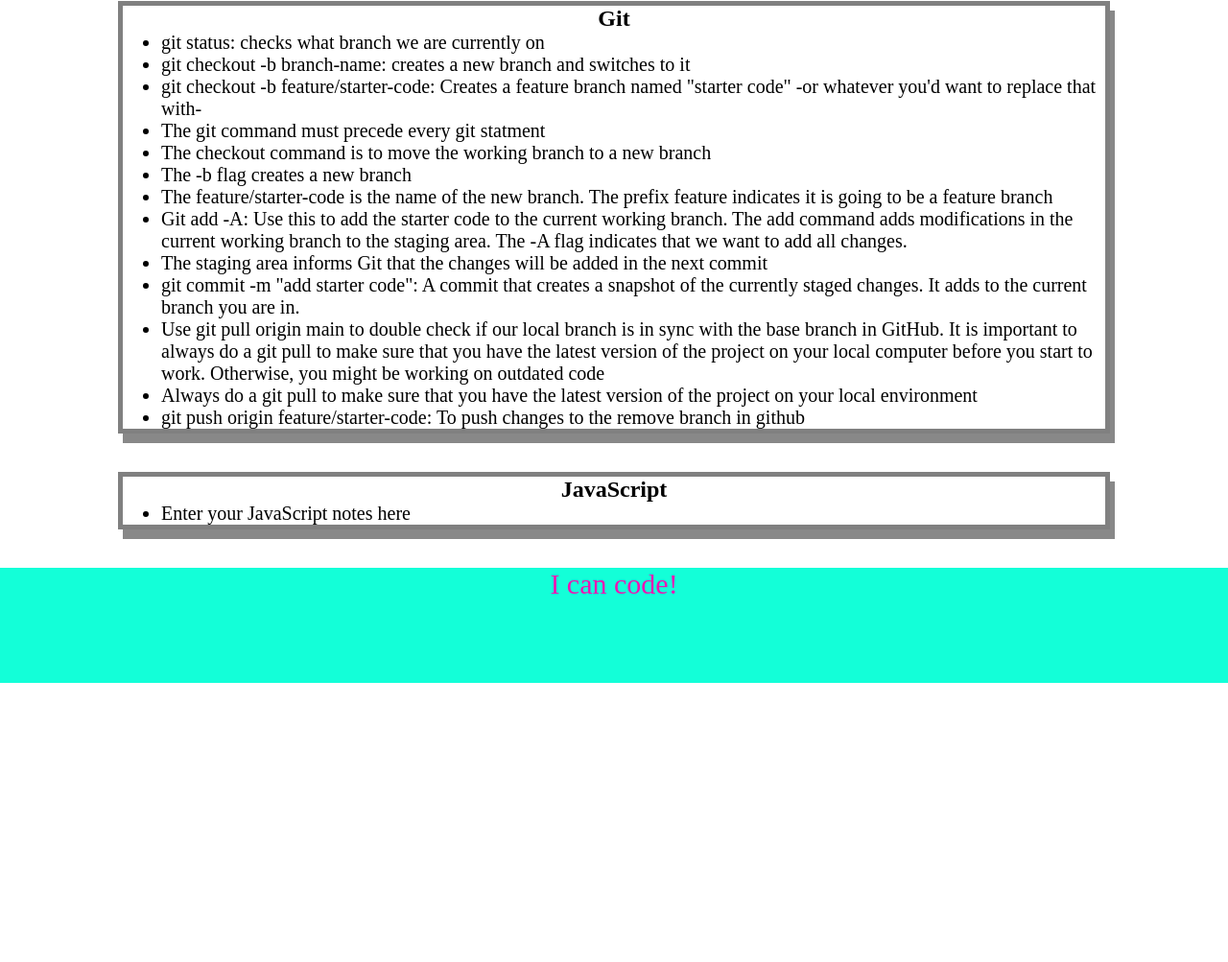
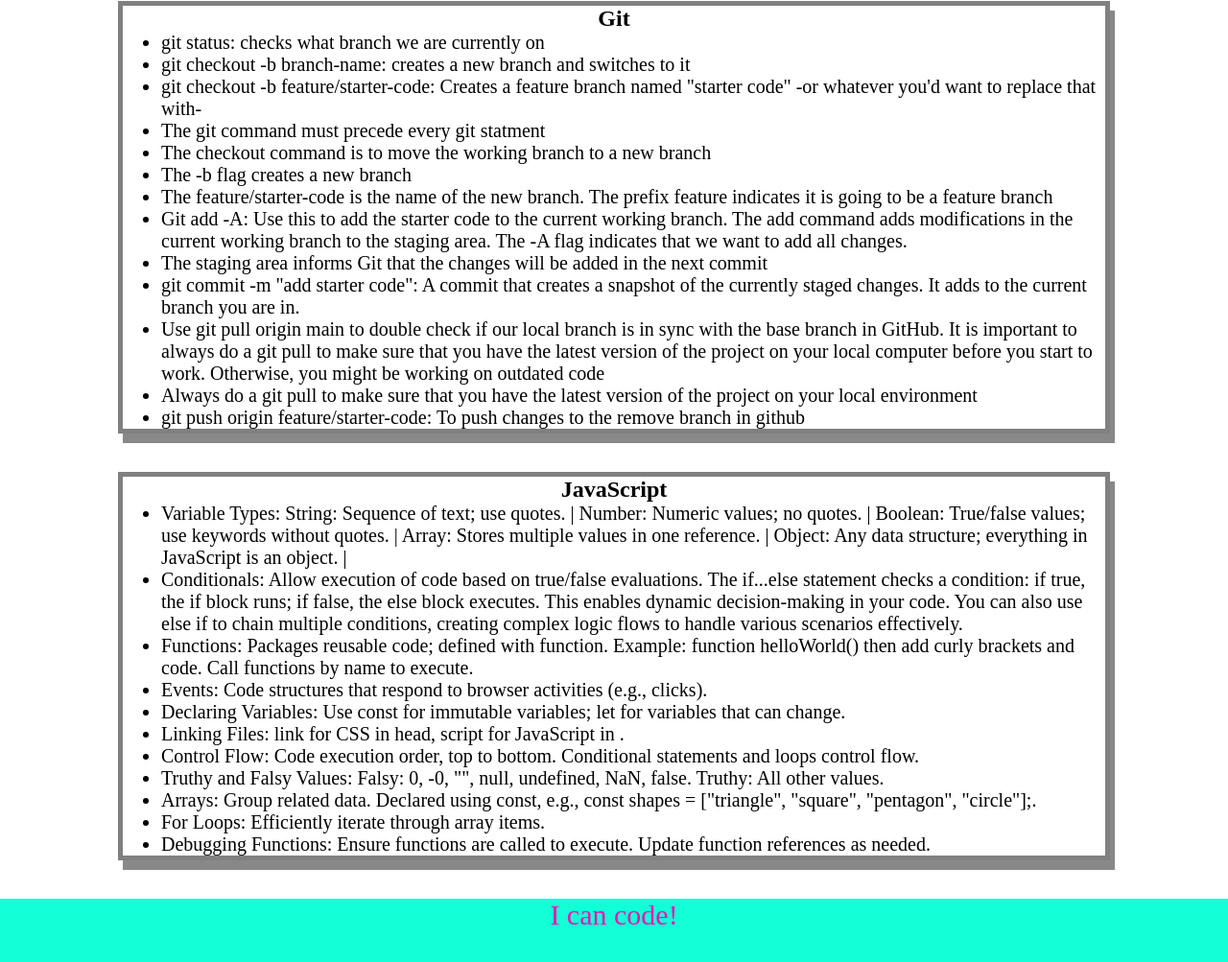
Before and after one commit to observingkas/prework-study-guide, a plain HTML site: page index.html in a window 1280 px wide. Shown: the part 1716-2719 px from the top of the page at 96% size. Before the commit the page ends 2428 px from the top, so only its background shows below. Drawn offline with Linux system fonts and the light colour scheme.

Commit message:
complete index file with html, css and java added

```diff
--- a/assets/script.js
+++ b/assets/script.js
@@ -1,18 +1,42 @@
 const topics = ['HTML', 'CSS', 'Git', 'JavaScript'];
+const randomTopic = topics[Math.floor(Math.random() * topics.length)]
+
+function listTopics() {
+
     for (let x = 0; x < topics.length; x++) {
+
       console.log(topics[x]);
+
+    }
 }
 
-/*
-if (topic === 'HTML') {
+   function selectTopic() {
+
+if (randomTopic === 'HTML') {
+
   console.log("Let's study HTML!");
-} else if (topic === 'CSS') {
+
+} else if (randomTopic === 'CSS') {
+
   console.log("Let's study CSS!");
-} else if (topic === 'Git') {
+
+} else if (randomTopic === 'Git') {
+
   console.log("Let's study Git!");
-} else if (topic === 'JavaScript') {
+
+} else if (randomTopic === 'JavaScript') {
+
   console.log("Let's study JavaScript!");
+
 } else {
+
   console.log('Please try again!');
+
 }
-*/
+
+   }
+
+   console.log('Here are the topics we learned through Prework:');
+   listTopics();
+   console.log('Which topic should we study first?');
+   selectTopic();
--- a/index.html
+++ b/index.html
@@ -107,7 +107,26 @@
     <section class="card" id="javascript-section">
     <h2>JavaScript</h2>
     <ul>
-      <li>Enter your JavaScript notes here</li>
+      <li>Variable Types: String: Sequence of text; use quotes. | Number: Numeric values; no quotes. | Boolean: True/false values; use keywords without quotes. | Array: Stores multiple values in one reference.
+        | Object: Any data structure; everything in JavaScript is an object. |
+      </li>
+      <li>Conditionals: Allow execution of code based on true/false evaluations. The if...else statement checks a condition: if true, the if block runs; if false, the else block executes. This enables dynamic decision-making in your code. You can also use else if to chain multiple conditions, creating complex logic flows to handle various scenarios effectively.
+      </li>
+      <li>Functions: Packages reusable code; defined with function.
+        Example: function helloWorld() then add curly brackets and code. Call functions by name to execute.
+        </li>
+<li>Events: Code structures that respond to browser activities (e.g., clicks).
+</li>
+<li>Declaring Variables: Use const for immutable variables; let for variables that can change.
+</li>
+<li>Linking Files: link for CSS in head, script for JavaScript in <body>.
+</li>
+<li>Control Flow: Code execution order, top to bottom. Conditional statements and loops control flow.
+</li>
+<li>Truthy and Falsy Values: Falsy: 0, -0, "", null, undefined, NaN, false. Truthy: All other values.</li>
+<li>Arrays: Group related data. Declared using const, e.g., const shapes = ["triangle", "square", "pentagon", "circle"];.</li>
+<li>For Loops: Efficiently iterate through array items.</li>
+<li>Debugging Functions: Ensure functions are called to execute. Update function references as needed.</li>
     </ul>
     </section>
     </main>
```
Lines whose indentation alone changed are shown as unchanged.
